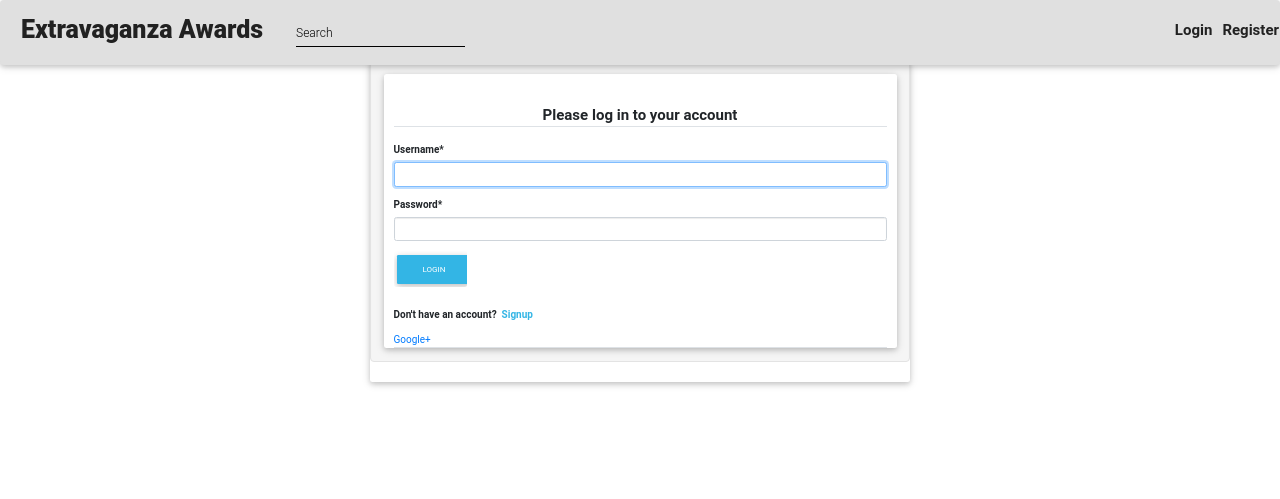
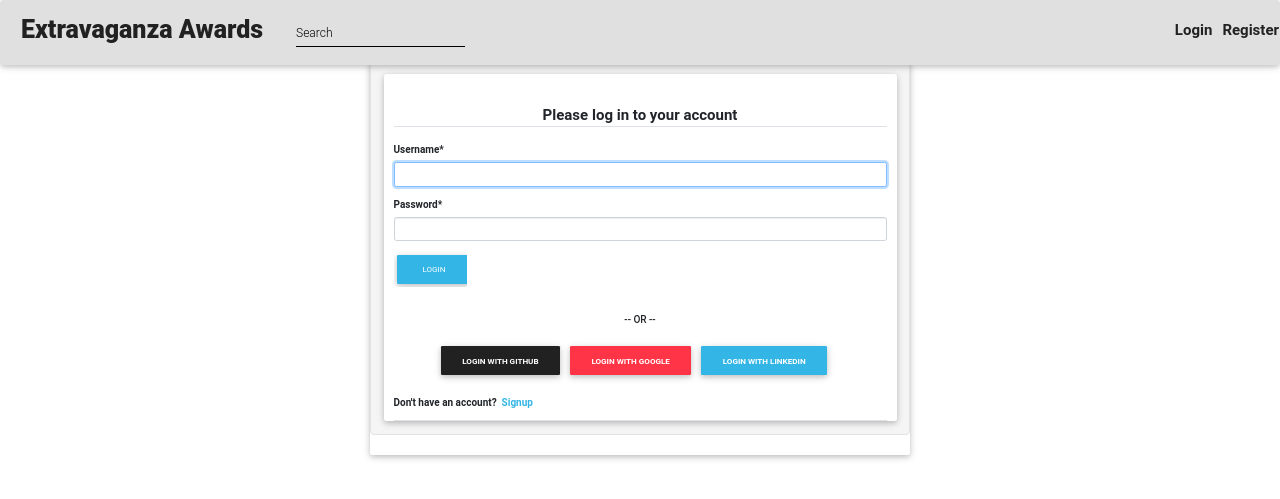
Before and after one commit to Valentino-Junior/extravangaza-awards, a Django app: page /login/ in a window 1280 px wide. Shown: the top 499 px of the page. Run offline with Django 4.2, Linux system fonts and the light colour scheme; some libraries are stand-ins or nearby versions.

Commit message:
added social media authetication

```diff
--- a/awards/templates/users/login.html
+++ b/awards/templates/users/login.html
@@ -10,20 +10,39 @@
       <div class="card">
         <div class="card-body well">
           <div class="card  pl-3 pr-3 text-black">
-              <form  method="post">
+            <form method="post">
               {% csrf_token %}
               <div class="form-group">
                 <legend class="border-bottom mb-4 text-center mt-5"><b>Please log in to your account</b></legend>
                 {{form|crispy}}
               </div>
               <div class="form-group">
-                  <input type="submit" class="btn btn-info w-100 "  value="Login">
+                <input type="submit" class="btn btn-info w-100 " value="Login">
               </div>
             </form>
+
+            <br>
+            <p class="text-center"><strong>-- OR --</strong></p>
+
+            <div class="row">
+              <div class="col-md-10 mx-auto social-container my-2 order-md-1">
+                <button class="btn btn-dark mb-2">
+                  <a style="color: white;" href="{% url 'social:begin' 'github' %}"><b>Login with Github</b></a>
+                </button>
+                <button class="btn btn-danger mb-2">
+                  <a style="color: white;" href="{% url 'social:begin' 'google-oauth2' %}"><b>Login with Google</b>
+                  </a>
+                </button>
+                <button class="btn btn-info mb-2">
+                  <a style="color: white;" href="{% url 'social:begin' 'linkedin-oauth2' %}"><b>Login with LinkedIn</b></a>
+                </button>
+              </div>
+            </div>
             <div class="border-bottom pt-3">
-                <p><b>Don't have an account?</b><a class="ml-2 text-info" href="{% url 'register' %}"><b>Signup</b></a></p>
+              <p><b>Don't have an account?</b><a class="ml-2 text-info" href="{% url 'register' %}"><b>Signup</b></a>
+              </p>
 
-                <a href="{% url "social:begin" "google-oauth2" %}">Google+</a>
+
 
             </div>
           </div>
```
Also changed, not shown: extravaganza/settings.py (+17 -1 lines). Lines whose indentation alone changed are shown as unchanged.
